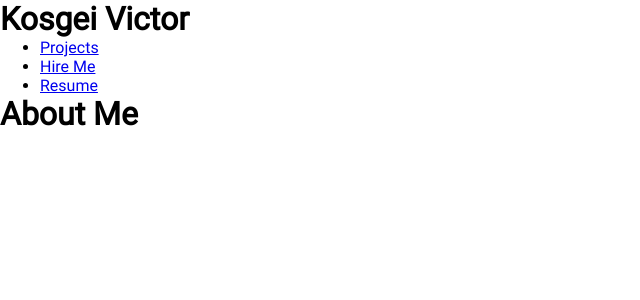
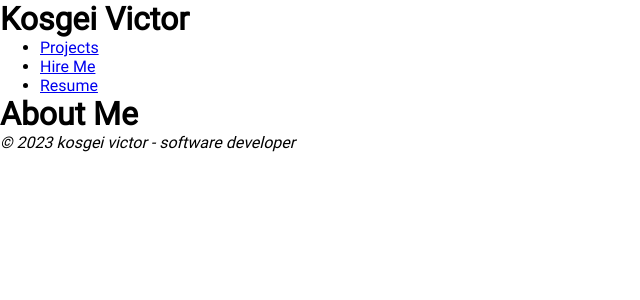
Before and after one commit to victorkosgei254/kosgei_portfolio, a React (Create React App) app: page / in a window 1280 px wide. Shown: the top 300 px of the page, without its empty margins (0-640 px from the left). Built offline with nearby package versions, Linux system fonts and the light colour scheme.

Commit message:
Added Footer to master

```diff
--- a/src/App.js
+++ b/src/App.js
@@ -9,6 +9,7 @@ import PageNotFound from "./pages/404.js"
 import Resume from "./pages/Resume"
 //components
 import Navbar from "./pages/components/Navbar"
+import Footer from "./pages/components/Footer"
 function App() {
     return(
         <>
@@ -22,6 +23,7 @@ function App() {
                     <Route path="*" element={<PageNotFound/>}/>
                 </Routes>
             </BrowserRouter>
+            <Footer/>
         </>
     )
 }
--- /dev/null
+++ b/src/pages/components/Footer.js
@@ -0,0 +1,10 @@
+function Footer({props})
+{
+    return (
+        <div className="footer">
+            <span><i>&copy; 2023 kosgei victor - software developer</i></span>
+        </div>
+    )
+}
+
+export default Footer;
```
Lines whose indentation alone changed are shown as unchanged.
